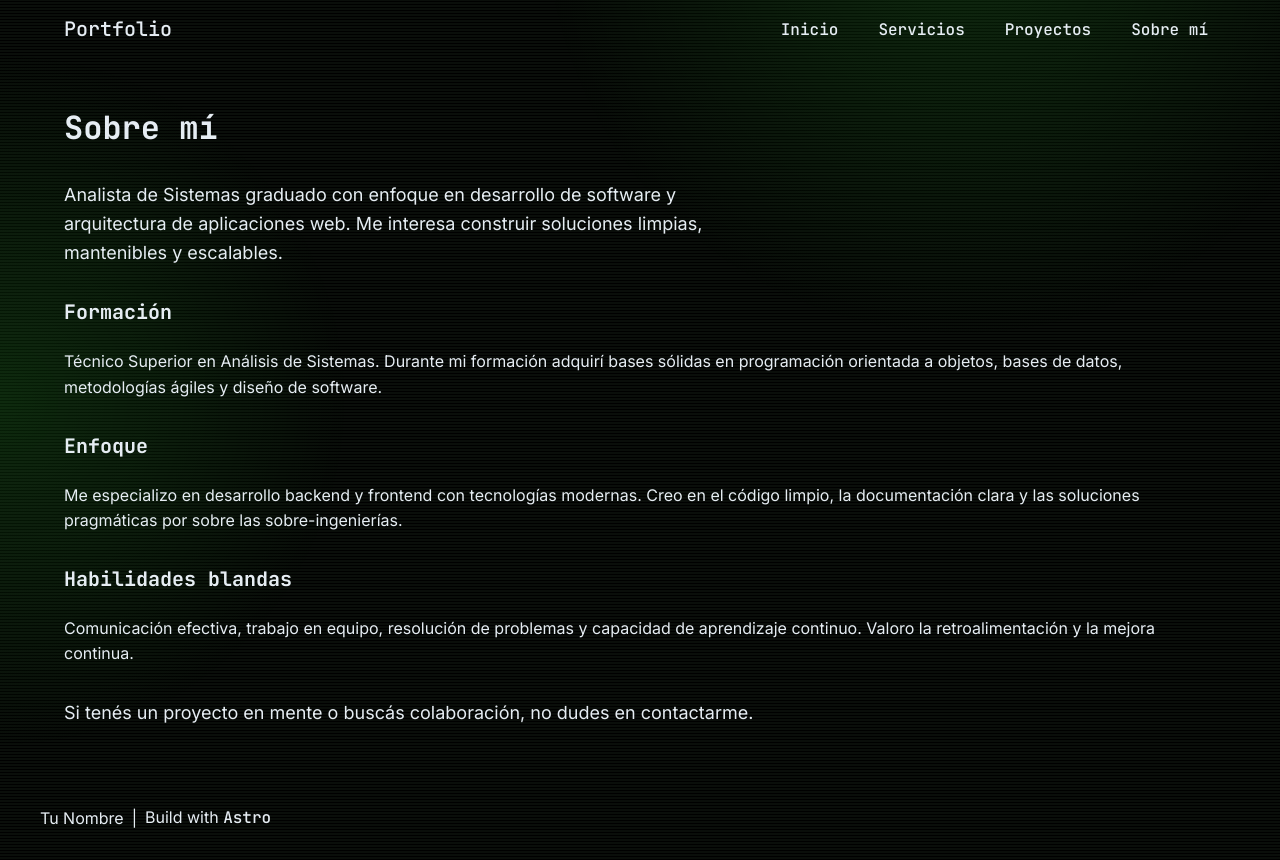
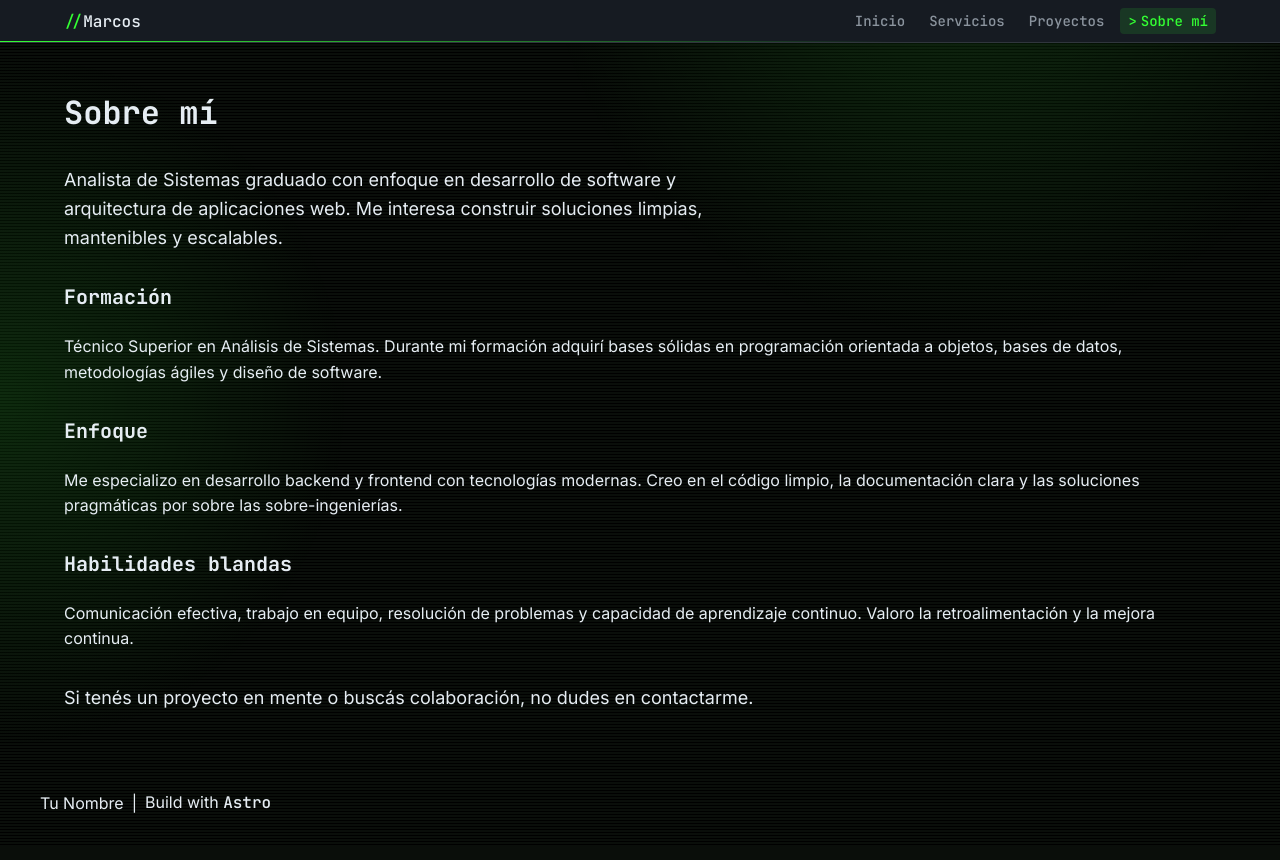
Before and after one commit to GIT-Marcos/portfolio, an Astro site: page /about in a window 1280 px wide. Built offline with nearby package versions, Linux system fonts and the light colour scheme; Astro itself is replaced by a stand-in of ours; some icons are missing.

Commit message:
feat: improve header accessibility with skip link and active state detection

```diff
--- a/src/components/Header.astro
+++ b/src/components/Header.astro
@@ -1,22 +1,30 @@
 ---
 import { navItems } from '@data/navigation';
 
-const currentPath = Astro.url.pathname;
+const path = Astro.url.pathname.replace(/\/+$/, '') || '/';
+
+const isActive = (href: string): boolean =>
+  href === path || (href !== '/' && path.startsWith(`${href}/`));
 ---
+
+<a class="skip-link" href="#main">Saltar al contenido</a>
 
 <header class="header">
   <div class="header__container">
-    <a class="header__logo" href="/">Portfolio</a>
-    <nav class="header__nav">
+    <a class="header__logo" href="/" translate="no">
+      <span class="header__logo-comment">//</span> Marcos
+    </a>
+    <nav class="header__nav" aria-label="Navegación principal">
       <ul class="header__nav-list">
         {navItems.map((item) => (
           <li class="header__nav-item">
             <a
               class:list={[
                 'header__nav-link',
-                { 'header__nav-link--active': currentPath === item.href },
+                { 'header__nav-link--active': isActive(item.href) },
               ]}
               href={item.href}
+              aria-current={isActive(item.href) ? 'page' : undefined}
             >
               {item.label}
             </a>
@@ -28,41 +36,110 @@ const currentPath = Astro.url.pathname;
 </header>
 
 <style>
+  .skip-link {
+    position: absolute;
+    top: var(--spacing-md);
+    left: var(--spacing-md);
+    z-index: 200;
+    padding: var(--spacing-xs) var(--spacing-md);
+    border: 1px solid var(--color-border);
+    border-radius: var(--radius-sm);
+    background-color: var(--color-surface-raised);
+    color: var(--color-phosphor);
+    font-size: var(--font-size-sm);
+    transform: translateY(-200%);
+    transition: transform 0.2s ease;
+
+    &:focus-visible {
+      transform: translateY(0);
+    }
+  }
+
   .header {
     position: sticky;
     top: 0;
     z-index: 100;
+    background-color: var(--color-surface);
+    border-bottom: 1px solid var(--color-border);
+  }
+
+  .header::after {
+    content: '';
+    position: absolute;
+    left: 0;
+    right: 0;
+    bottom: 0;
+    height: 1px;
+    background: linear-gradient(90deg, var(--color-phosphor), transparent 70%);
+    pointer-events: none;
   }
 
   .header__container {
     display: flex;
     align-items: center;
     justify-content: space-between;
+    flex-wrap: wrap;
     max-width: 1200px;
     margin: 0 auto;
-    padding: var(--spacing-md) var(--spacing-lg);
+    padding: var(--spacing-sm) var(--spacing-lg);
 
     @media (max-width: 640px) {
-      flex-direction: column;
+      justify-content: center;
       gap: var(--spacing-md);
     }
   }
 
   .header__logo {
-    font-size: var(--font-size-xl);
+    display: inline-flex;
+    align-items: center;
+    font-size: var(--font-size-base);
+    color: var(--color-text);
+    white-space: nowrap;
+  }
+
+  .header__logo-comment {
+    color: var(--color-phosphor);
   }
 
   .header__nav-list {
     display: flex;
+    flex-wrap: wrap;
     list-style: none;
-    gap: var(--spacing-lg);
+    gap: var(--spacing-sm);
 
     @media (max-width: 640px) {
-      gap: var(--spacing-md);
+      justify-content: center;
     }
   }
 
   .header__nav-link {
+    display: inline-flex;
+    align-items: center;
     padding: var(--spacing-xs) var(--spacing-sm);
+    border-radius: var(--radius-sm);
+    font-size: var(--font-size-sm);
+    color: var(--color-muted);
+    -webkit-tap-highlight-color: transparent;
+    transition: color 0.15s ease, background-color 0.15s ease;
+
+    &:hover {
+      color: var(--color-text);
+      background-color: var(--color-surface-raised);
+    }
+
+    &:focus-visible {
+      outline: 2px solid var(--color-phosphor);
+      outline-offset: 2px;
+    }
+  }
+
+  .header__nav-link--active {
+    color: var(--color-phosphor);
+    background-color: color-mix(in srgb, var(--color-phosphor) 12%, transparent);
+
+    &::before {
+      content: '>';
+      margin-right: var(--spacing-xs);
+    }
   }
 </style>
--- a/src/pages/about.astro
+++ b/src/pages/about.astro
@@ -10,7 +10,7 @@ import { aboutContent } from '@data/about';
   description="Analista de sistemas con foco en backend Java y programación orientada a objetos"
 >
   <Header />
-  <main class="about-page">
+  <main id="main" class="about-page">
     <h1 class="about-page__title">{aboutContent.heading}</h1>
     <p class="about-page__intro">{aboutContent.intro}</p>
 
--- a/src/pages/index.astro
+++ b/src/pages/index.astro
@@ -7,6 +7,8 @@ import Footer from '@components/Footer.astro';
 
 <Layout title="Portfolio | Inicio">
   <Header />
-  <Hero />
+  <main id="main">
+    <Hero />
+  </main>
   <Footer />
 </Layout>
--- a/src/pages/projects.astro
+++ b/src/pages/projects.astro
@@ -13,7 +13,7 @@ const personalAcademicProjects = projects.filter(
 
 <Layout title="Portfolio | Proyectos" description="Proyectos freelance, personales y académicos">
   <Header />
-  <main class="projects-page">
+  <main id="main" class="projects-page">
     <h1 class="projects-page__title">Proyectos</h1>
 
     <section class="projects-section">
--- a/src/pages/services.astro
+++ b/src/pages/services.astro
@@ -11,7 +11,7 @@ import { services, servicesPageContent } from '@data/services';
   description="Desarrollo web freelance y de software en general: sitios rápidos, accesibles y sistemas con lógica sólida"
 >
   <Header />
-  <main class="services-page">
+  <main id="main" class="services-page">
     <h1 class="services-page__title">{servicesPageContent.heading}</h1>
     <p class="services-page__intro">{servicesPageContent.intro}</p>
 
--- a/src/styles/global.css
+++ b/src/styles/global.css
@@ -85,6 +85,10 @@
     scroll-behavior: smooth;
   }
 
+  main[id] {
+    scroll-margin-top: var(--spacing-3xl);
+  }
+
   body {
     min-height: 100vh;
     font-family: var(--font-family-sans);
```
